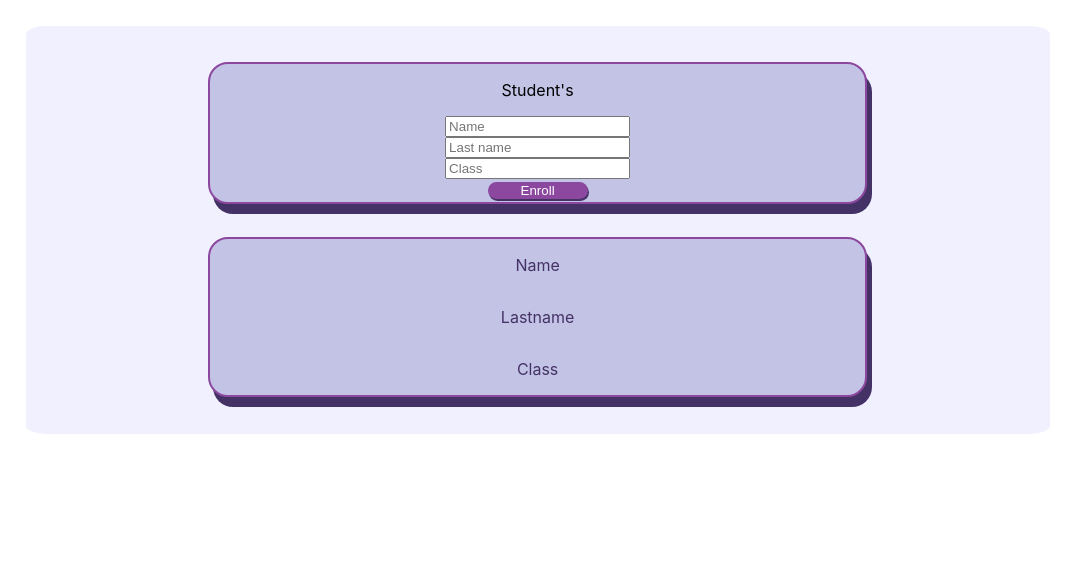
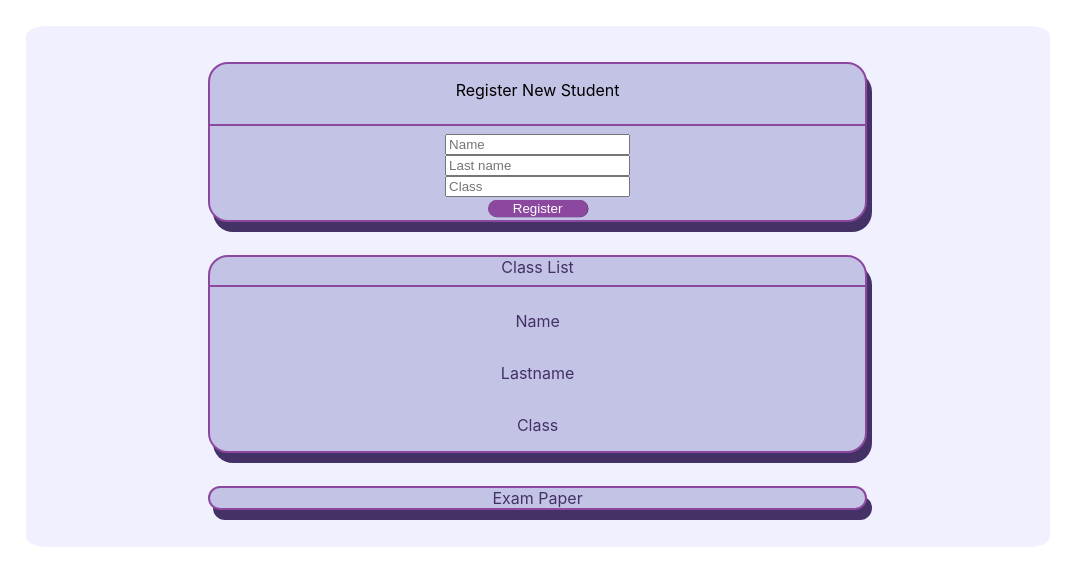
Before and after one commit to teacherhan/edu-track, a React (Create React App) app: page / in a window 1280 px wide. Shown: the top 586 px of the page, without its empty margins (0-1087 px from the left). Built offline with nearby package versions, Linux system fonts and the light colour scheme.

Commit message:
new style components added

```diff
--- a/src/App.css
+++ b/src/App.css
@@ -44,9 +44,13 @@ button {
   background: #8c489f;
   width: 100px;
   color: white;
-  box-shadow: 1px 2px #443266;
+  box-shadow: 0.5px 0.2px #443266;
   cursor: pointer;
   outline: none;
+}
+hr {
+  width: 100%;
+  border: 0.5px solid #8c489f;
 }
 
 @keyframes App-logo-spin {
--- a/src/App.js
+++ b/src/App.js
@@ -40,6 +40,7 @@ class App extends Component {
           lastName={this.state.lastName}
           regClass={this.state.regClass}
         />
+        <ExamOutput />
       </div>
     );
   }
--- a/src/Components/AddStudent.js
+++ b/src/Components/AddStudent.js
@@ -11,9 +11,8 @@ const addStudent = (props) => {
 
   return (
     <div style={addStStyle}>
-      <p>
-        <label>Student's</label>
-      </p>
+      <p>Register New Student</p>
+      <hr />
       <input type="text" placeholder="Name" onChange={props.registerName} />
       <input
         type="text"
@@ -21,7 +20,7 @@ const addStudent = (props) => {
         onChange={props.registerLastName}
       />
       <input type="text" placeholder="Class" onChange={props.selectClass} />
-      <button type="button">Enroll</button>
+      <button type="button">Register</button>
     </div>
   );
 };
--- a/src/Components/ClassListOutput.js
+++ b/src/Components/ClassListOutput.js
@@ -4,6 +4,7 @@ import "./ClassListOutput.css";
 const classListOutput = (props) => {
   return (
     <div className="ClassListOutput">
+      Class List <hr />
       <p> {props.studentName}</p>
       <p>{props.lastName}</p>
       <p>{props.regClass}</p>
--- /dev/null
+++ b/src/Components/ComponetStyles/ExamOutput.css
@@ -0,0 +1,7 @@
+.ExamOutput {
+  border: 2px solid #8c489f;
+  border-radius: 20px;
+  box-shadow: 5px 10px #443266;
+  background: #c3c3e5;
+  color: #443266;
+}
--- a/src/Components/ExamOutput.js
+++ b/src/Components/ExamOutput.js
@@ -1,6 +1,7 @@
 import React from "react";
+import "./ComponetStyles/ExamOutput.css";
 
 const examOutput = () => {
-  return <div></div>;
+  return <div className="ExamOutput">Exam Paper</div>;
 };
 export default examOutput;
--- a/src/Components/MultipleChoice.js
+++ b/src/Components/MultipleChoice.js
@@ -5,6 +5,7 @@ const multipleChoice = () => {
       <p>
         <label>Multiple Choice</label>
       </p>
+      <hr />
       <input type="text" placeholder="Enter question" />
       <input type="text" placeholder="Enter option" />
       <button type="button" placeholder="Class">
--- a/src/Components/trueFalse.js
+++ b/src/Components/trueFalse.js
@@ -1,4 +1,5 @@
 import React from "react";
+
 const trueFalse = () => {
   return (
     <div>
```
Also changed, not shown: src/Components/ComponetStyles/LoginForm.css (added, +7 -0 lines), src/Components/ComponetStyles/MultipleChoice.css (added, +7 -0 lines), src/Components/ComponetStyles/TrueFalse.css (added, +7 -0 lines).
